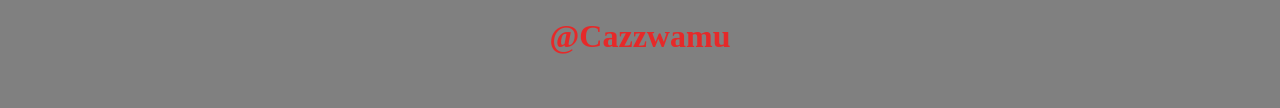
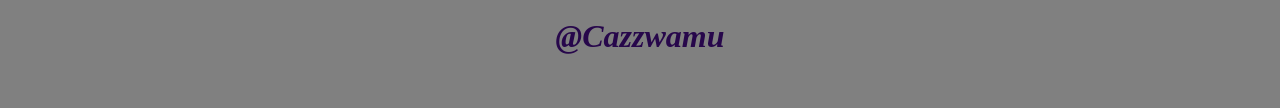
Before and after one commit to arumiro83/link-in-bio, a plain HTML site: page index.html in a window 1280 px wide. Shown: the part 369-477 px from the top of the page. Drawn offline with Linux system fonts and the light colour scheme.

Commit message:
Update index.css
played around with styling the h1 tag

```diff
--- a/index.css
+++ b/index.css
@@ -1,6 +1,6 @@
 body {
     background: gray;
-    color: #e62929
+    color: #27074b
 }
 
  header {
@@ -10,10 +10,15 @@ body {
     align-items: center;
  }
 
+ header > h1 {
+  font-style: oblique;
+ }
+
  header > img {
    border: 1px solid blue ;
    border-radius: 100%
  }
+
 
  ul {
     box-sizing: border-box;
```
